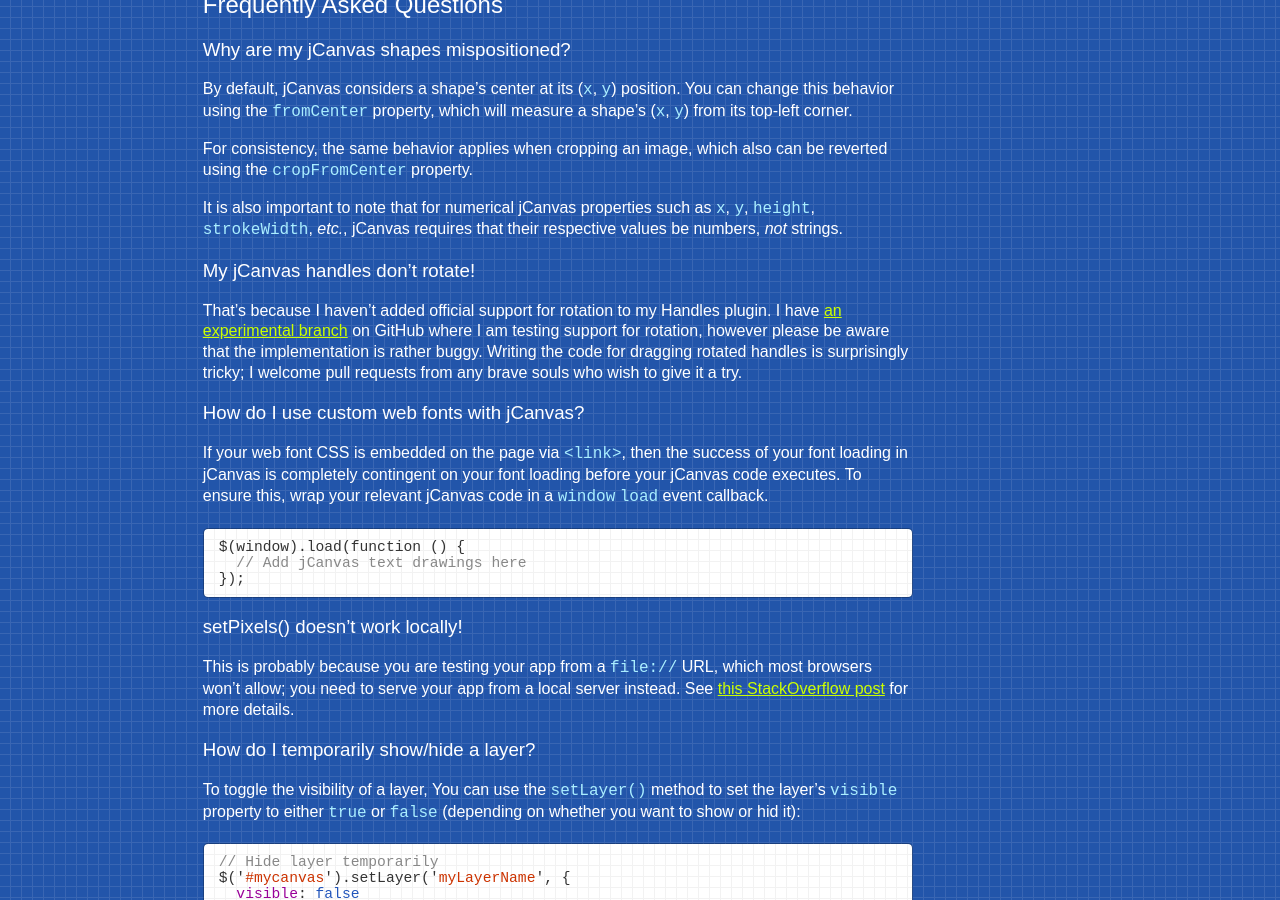
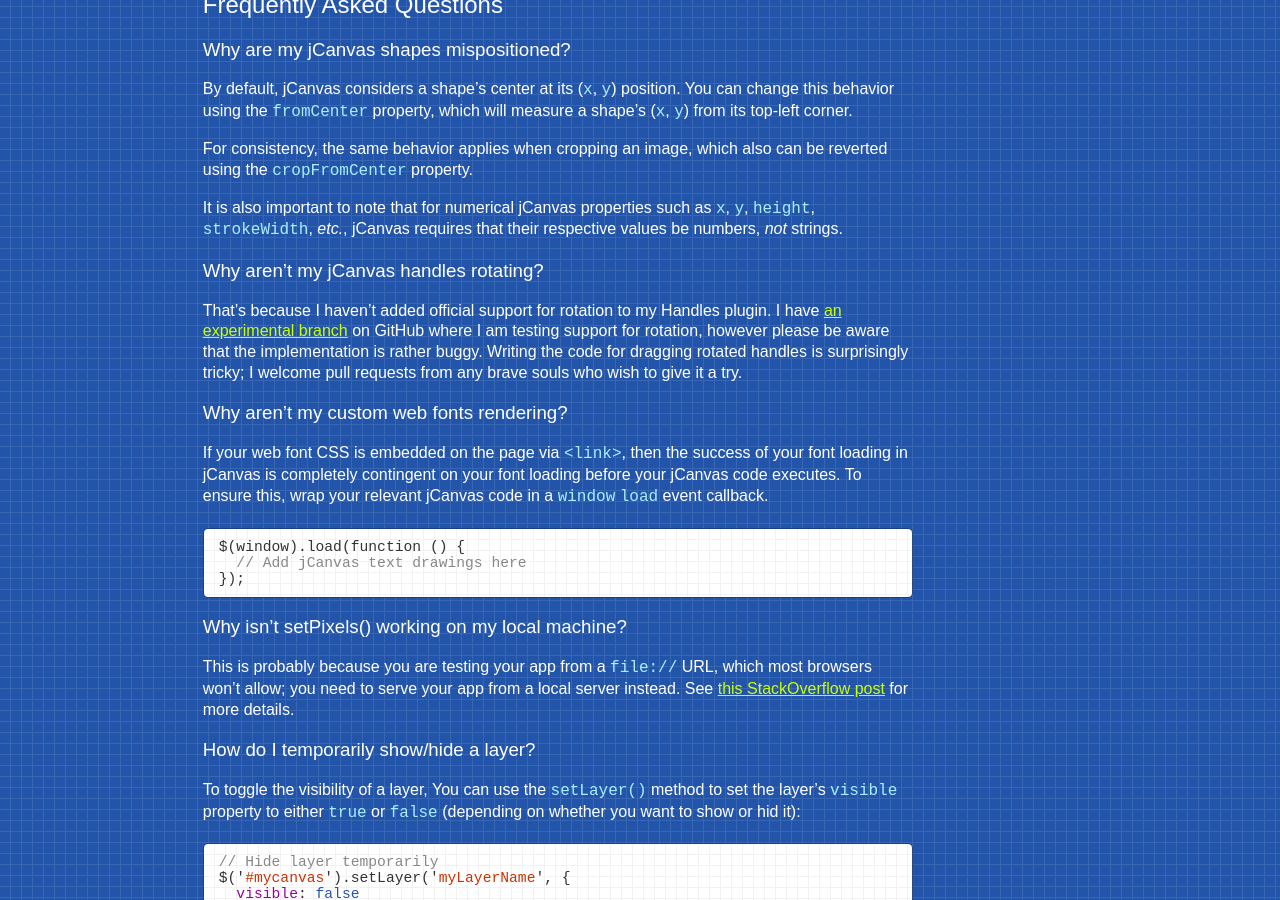
Before and after one commit to caleb531/jcanvas-website, a Jekyll site: the page built from _pages/support.md, in a window 1280 px wide and 900 px high, scrolled down 356 px. Built offline with Jekyll 4.4.1, drawn with Linux system fonts in a browser that asks for light colours; some web fonts are replaced; a script that is not in the unit is left out; comment, search, counter and statistics services are not loaded.

Commit message:
Rephrase all FAQ headings as actual questions
Most of the FAQ "questions" were phrased in the form of questions,
however some were instead phrased as exclamatory phrases. For
consistency with what FAQ implies ("Questions"), rephrase those section
headings as questions instead.

````diff
--- a/_pages/support.md
+++ b/_pages/support.md
@@ -26,11 +26,11 @@
 
 It is also important to note that for numerical jCanvas properties such as `x`, `y`, `height`, `strokeWidth`, *etc.*, jCanvas requires that their respective values be numbers, *not* strings.
 
-### My jCanvas handles don't rotate!
+### Why aren't my jCanvas handles rotating?
 
 That's because I haven't added official support for rotation to my Handles plugin. I have [an experimental branch](https://github.com/caleb531/jcanvas/tree/feature-handles-rotation/plugins) on GitHub where I am testing support for rotation, however please be aware that the implementation is rather buggy. Writing the code for dragging rotated handles is surprisingly tricky; I welcome pull requests from any brave souls who wish to give it a try.
 
-### How do I use custom web fonts with jCanvas?
+### Why aren't my custom web fonts rendering?
 
 If your web font CSS is embedded on the page via `<link>`, then the success of your font loading in jCanvas is completely contingent on your font loading before your jCanvas code executes. To ensure this, wrap your relevant jCanvas code in a `window` `load` event callback.
 
@@ -40,7 +40,7 @@
 });
 ```
 
-### setPixels() doesn't work locally!
+### Why isn't setPixels() working on my local machine?
 
 This is probably because you are testing your app from a `file://` URL, which most browsers won't allow; you need to serve your app from a local server instead. See [this StackOverflow post](http://stackoverflow.com/questions/19869150/getimagedata-cross-origin-error) for more details.
 
````
